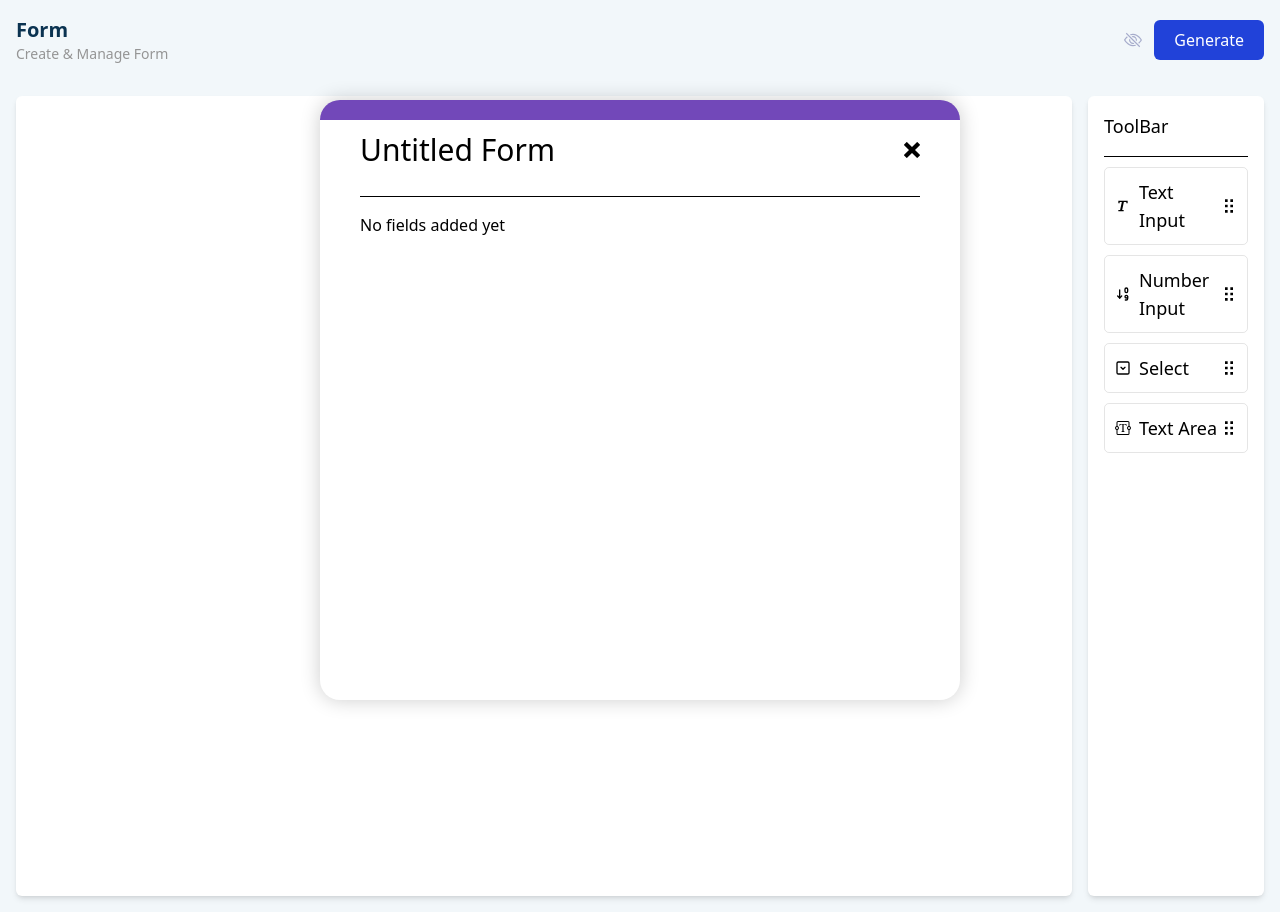
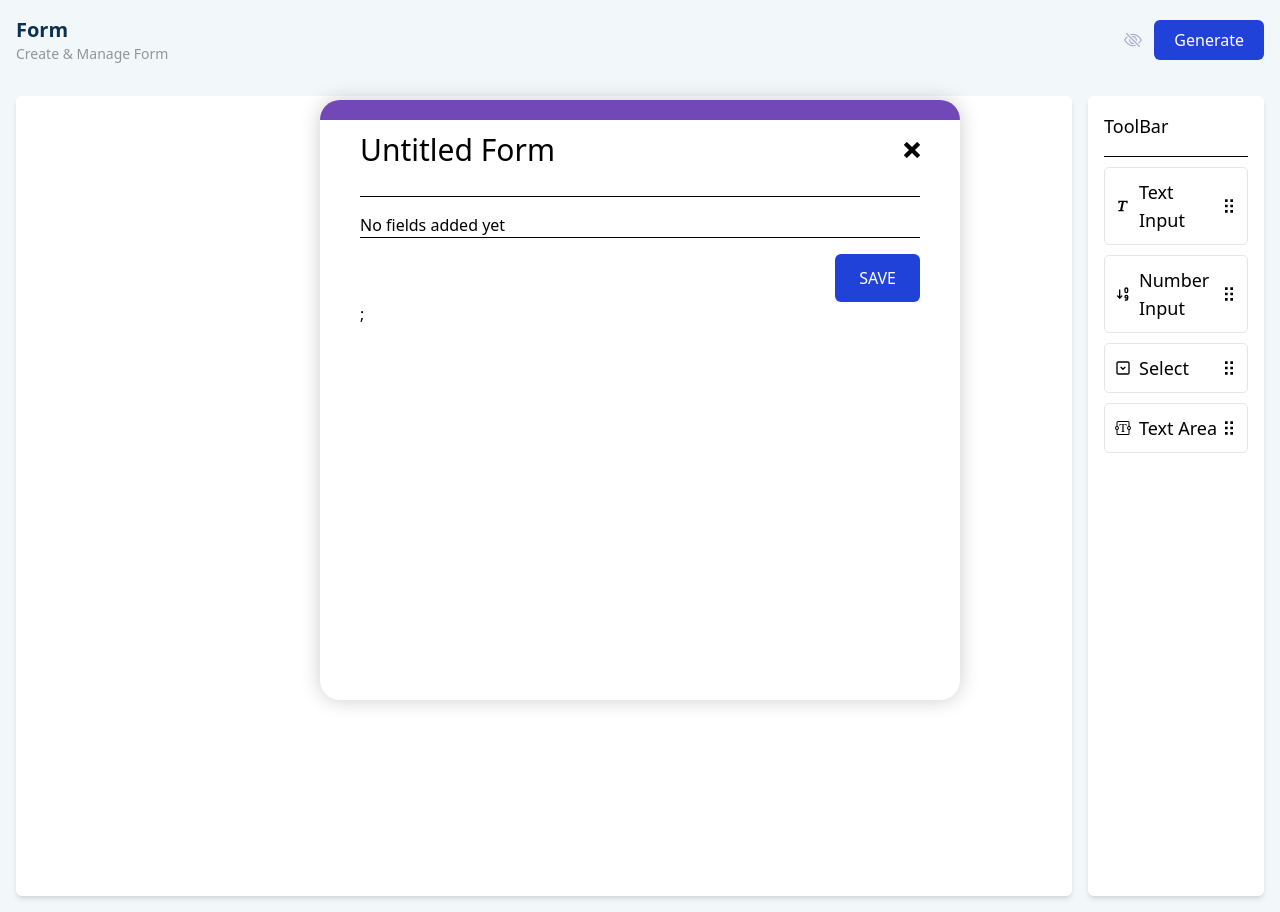
Before and after one commit to MarufAlAslam/react-dynamic-form-builder, a React (Vite) app: page / in a window 1280 px wide. Both pictures are taken after a click on the button 1133 px from the left and 40 px from the top of the page. Built offline with nearby package versions, Linux system fonts and the light colour scheme.

Commit message:
blank form with dynamic fields generated

```diff
--- a/src/Modal/index.jsx
+++ b/src/Modal/index.jsx
@@ -1,17 +1,28 @@
-import React, { useState } from "react";
+import React, { useEffect, useState } from "react";
 import "../assets/styles/style.css";
 import { ImCross } from "react-icons/im";
 
 const ModalPreview = ({ closeModalHandler, initialFields }) => {
+  const [finalGeneratedForm, setFinalGeneratedForm] = useState([]);
+  useEffect(() => {
     const generatedForm = [
       {
-      formId: "form-1",
-      formName: "Untitled Form",
+        formId: "dynamicForm",
+        formName: localStorage.getItem("formName")
+          ? localStorage.getItem("formName")
+          : "Untitled Form",
         fields: [...initialFields],
       },
     ];
+    setFinalGeneratedForm(generatedForm);
+  }, [initialFields]);
 
-  console.log("generated: " + generatedForm[0].formName);
+  const handleFinalFormSubmit = (e) => {
+    e.preventDefault();
+    console.log(finalGeneratedForm);
+  };
+
+  // console.log("generated: " + finalGeneratedForm[0].formName);
   return (
     <div className="modal-preview px-10 pb-5">
       <div className="flex justify-between items-center">
@@ -33,6 +44,7 @@ const ModalPreview = ({ closeModalHandler, initialFields }) => {
       </div>
       <hr className="my-4" />
 
+      <form action="" onSubmit={handleFinalFormSubmit}>
         {initialFields.length > 0
           ? initialFields.map((field, index) => (
               <div
@@ -77,6 +89,14 @@ const ModalPreview = ({ closeModalHandler, initialFields }) => {
               </div>
             ))
           : "No fields added yet"}
+        <hr />
+        <div className="text-right">
+          <button className="btn bg-primary text-white p-3 mt-4 px-6 rounded-md">
+            SAVE
+          </button>
+        </div>
+        ;
+      </form>
     </div>
   );
 };
```
Lines whose indentation alone changed are shown as unchanged.
